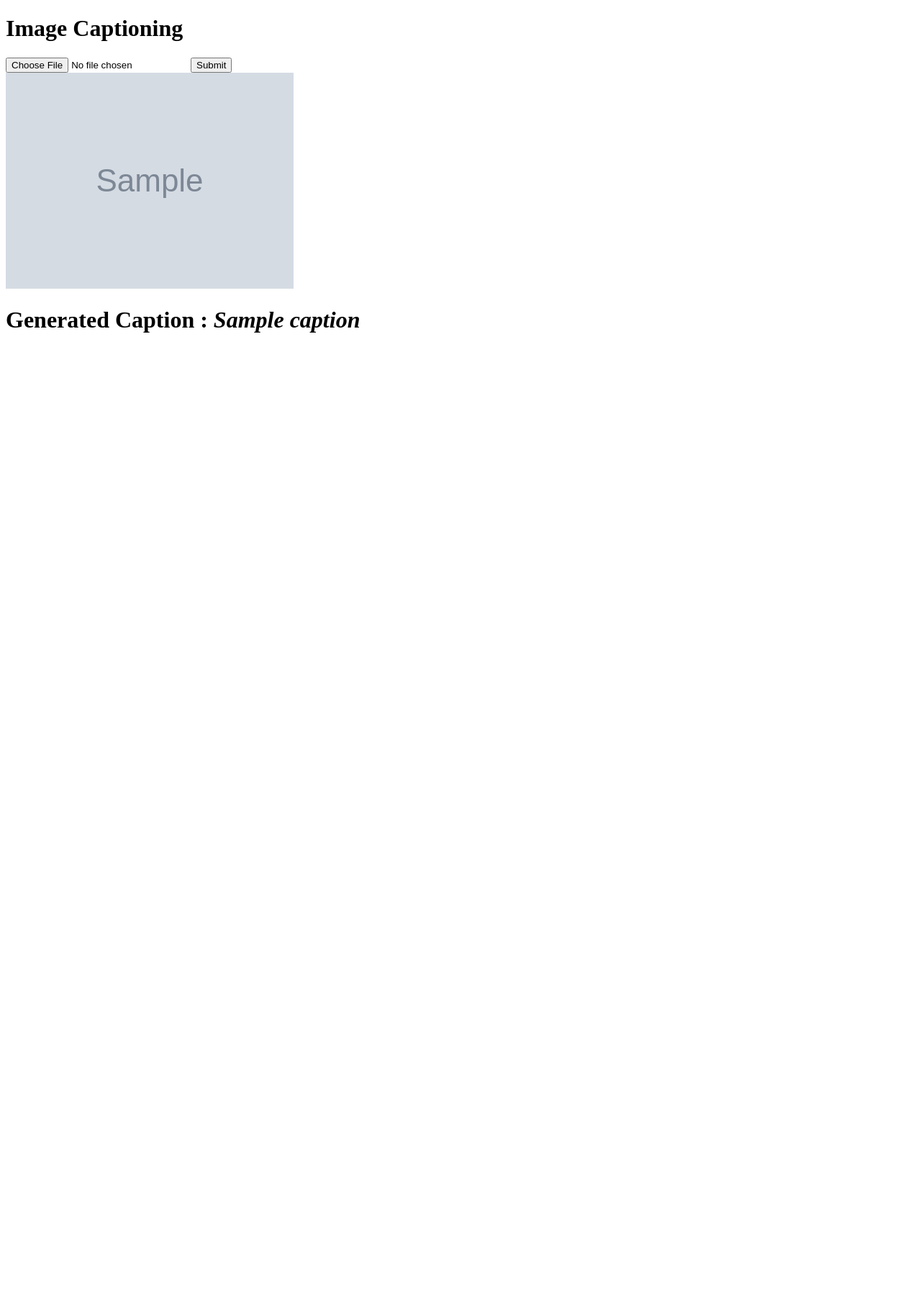
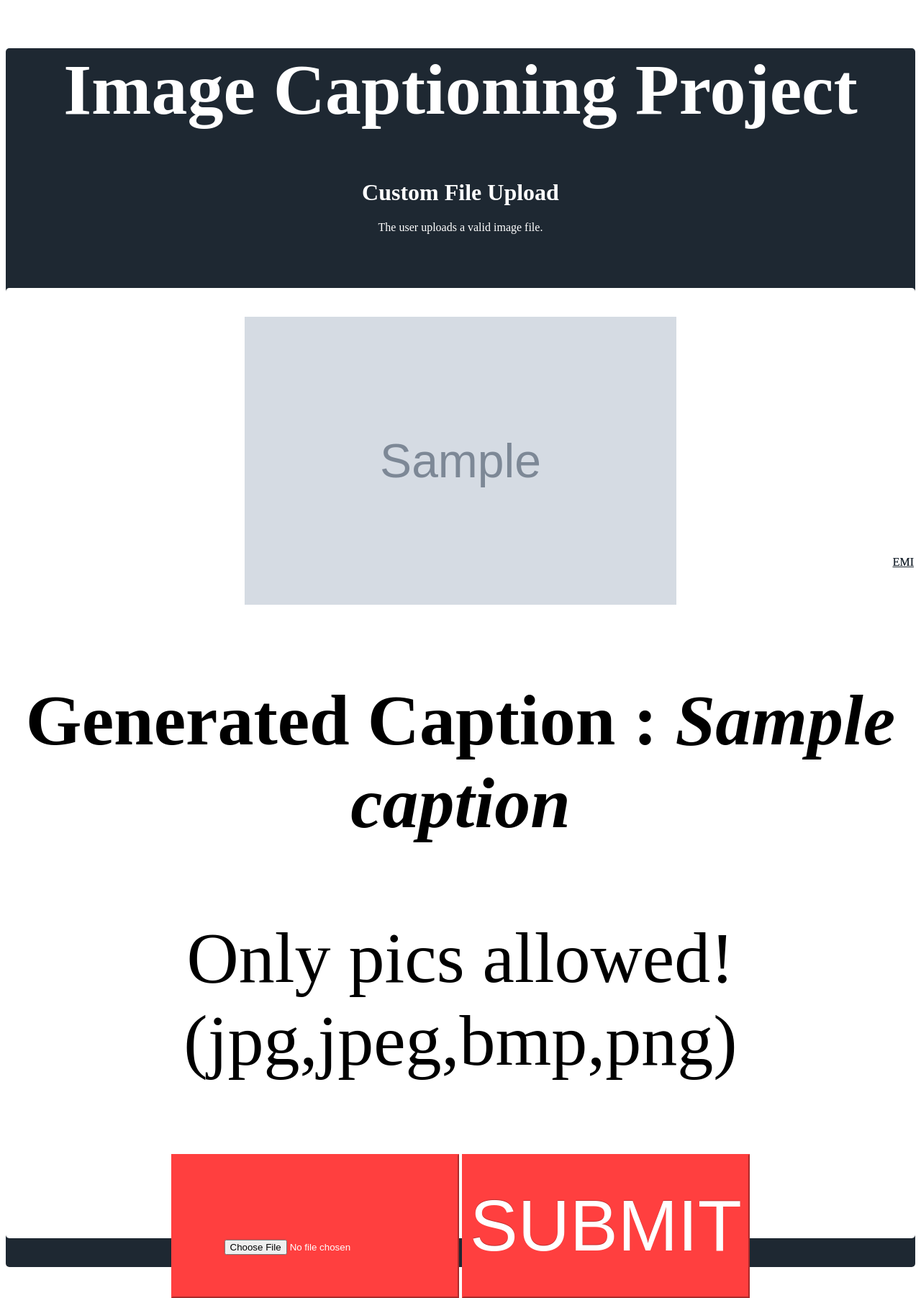
Before and after one commit to kartikey81/Image_Captioning_Project, a Flask app: template templates/index.html in a window 1280 px wide. Shown: the whole page at 72% size. Before the commit the page ends 462 px from the top, so only its background shows below. Run offline with Flask 2, Linux system fonts and the light colour scheme; the template is opened without the code that fills it: most values are stand-ins (such as "Sample title", 1, 10 or a date in 2020); grey boxes marked "Sample" are stand-in pictures; parts of the project's set-up code (start-up, migrations or seed data) failed here and were passed over; some libraries are stand-ins or nearby versions.

Commit message:
Update index.html

```diff
--- a/templates/index.html
+++ b/templates/index.html
@@ -1,20 +1,142 @@
 <!DOCTYPE html>
 <html>
-<head>
-    <title>Image Captioning</title>
+<head><link href="https://maxcdn.bootstrapcdn.com/font-awesome/4.6.3/css/font-awesome.min.css" rel="stylesheet">
+
+  <style>/*just bg and body style*/
+    .container{
+    background-color:#1E2832;
+    padding-bottom:20px;
+    margin-top:10px;
+    border-radius:5px;
+    }
+    .center{
+    text-align:center;
+    }
+    #top{
+    margin-top:20px;
+    }
+    .btn-container{
+    background:#fff;
+    border-radius:5px;
+    padding-bottom:20px;
+    margin-bottom:20px;
+    }
+    .white{
+    color:white;
+    }
+    .imgupload{
+    color:#1E2832;
+    padding-top:40px;
+    font-size:7em;
+    }
+    #namefile{
+    color:black;
+    }
+    h4>strong{
+    color:#ff3f3f
+    }
+    .btn-primary{
+    border-color: #ff3f3f !important;
+    color: #ffffff;
+    text-shadow: 0 -1px 0 rgba(0, 0, 0, 0.25);
+    background-color: #ff3f3f !important;
+    border-color: #ff3f3f !important;
+    }
+
+    /*these two are set to not display at start*/
+    .imgupload.ok{
+    display:none;
+    color:green;
+    }
+    .imgupload.stop{
+    display:none;
+    color:red;
+    }
+
+
+    /*this sets the actual file input to overlay our button*/
+    #userfile{
+    opacity: 0;
+    -moz-opacity: 0;
+    filter: progid:DXImageTransform.Microsoft.Alpha(opacity=0);
+    width:200px;
+    cursor: pointer;
+    position:absolute;
+    left: 50%;
+    transform: translateX(-50%);
+    bottom: 40px;
+    height: 50px;
+    }
+
+    /*switch between input and not active input*/
+    #submitbtn{
+      padding:5px 50px;
+      display:none;
+    }
+    #fakebtn{
+      padding:5px 40px;
+    }
+
+
+    /*www.emilianocostanzo.com*/
+    #sign{
+      color:#1E2832;
+      position:fixed;
+      right:10px;
+      bottom:10px;
+      text-shadow:0px 0px 0px #1E2832;
+      transition:all.3s;
+    }
+    #sign:hover{
+      color:#1E2832;
+      text-shadow:0px 0px 5px #1E2832;
+    }</style>
 </head>
 <body>
-    <h1>Image Captioning</h1>
+<!DOCTYPE html>
+<div class="container center">
+	<div class="row">
+		<div class="col-md-12">
+            <h1 class="white" style="font-size:100px">Image Captioning Project</h1>
+			<h1 class="white">Custom File Upload</h1>
+			<p class="white">The user uploads a valid image file.</p>
+		</div>
+	</div>
 
-    <form method="POST" action="/" enctype="multipart/form-data">
-        <input type="file" name="userfile" placeholder="Image">
-        <input type="submit">
-    </form>
+	<form name="upload" method="post" action="/" enctype="multipart/form-data" accept-charset="utf-8">
+		<div class="row">
+			<div class="col-md-6 col-md-offset-3 center">
+				<div class="btn-container" style="height:1300px">
+					<!--the three icons: default, ok file (img), error file (not an img)-->
+                    <h1 class="imgupload">{% if your_result %}
+                        <img src="{{your_result['image']}}" style="width:600px; height:400px;">
+                        <br>
+                        <h1 style="font-size:100px"> Generated Caption : <i>{{your_result['caption']}}</i> </h1>
+                    {% endif %}</h1>
+					<!--<h1 class="imgupload">{% if your_result %}
+                        <img src="{{your_result['image']}}">
+                        <br>
+                        <h1> Generated Caption : <i>{{your_result['caption']}}</i> </h1>
+                    {% endif %}</i></h1>-->
 
-    {% if your_result %}
-        <img src="{{your_result['image']}}">
-        <br>
-        <h1> Generated Caption : <i>{{your_result['caption']}}</i> </h1>
-    {% endif %}
+					<!--this field changes dinamically displaying the filename we are trying to upload-->
+					<p id="namefile" style="font-size:100px">Only pics allowed! (jpg,jpeg,bmp,png)</p>
+					<!--our custom btn which which stays under the actual one-->
+
+					<!--this is the actual file input, is set with opacity=0 beacause we wanna see our custom one-->
+					<button type="button" id="btnup" class="btn btn-primary btn-lg" style="height: 200px;
+                    width: 400px; font-size:100px;" value="Choose Image"><input type="file" value="" name="userfile" id="fileup" ></button>
+                    <input type="submit" value="SUBMIT" class="btn btn-primary" style="height: 200px;
+                    width: 400px; font-size:100px; " >
+
+				</div>
+			</div>
+		</div>
+			<!--additional fields-->
+
+	</form>
+</div>
+
+<a href="http://www.emilianocostanzo.com" target="_blank" id="sign">EMI</a>
 </body>
 </html>
```
